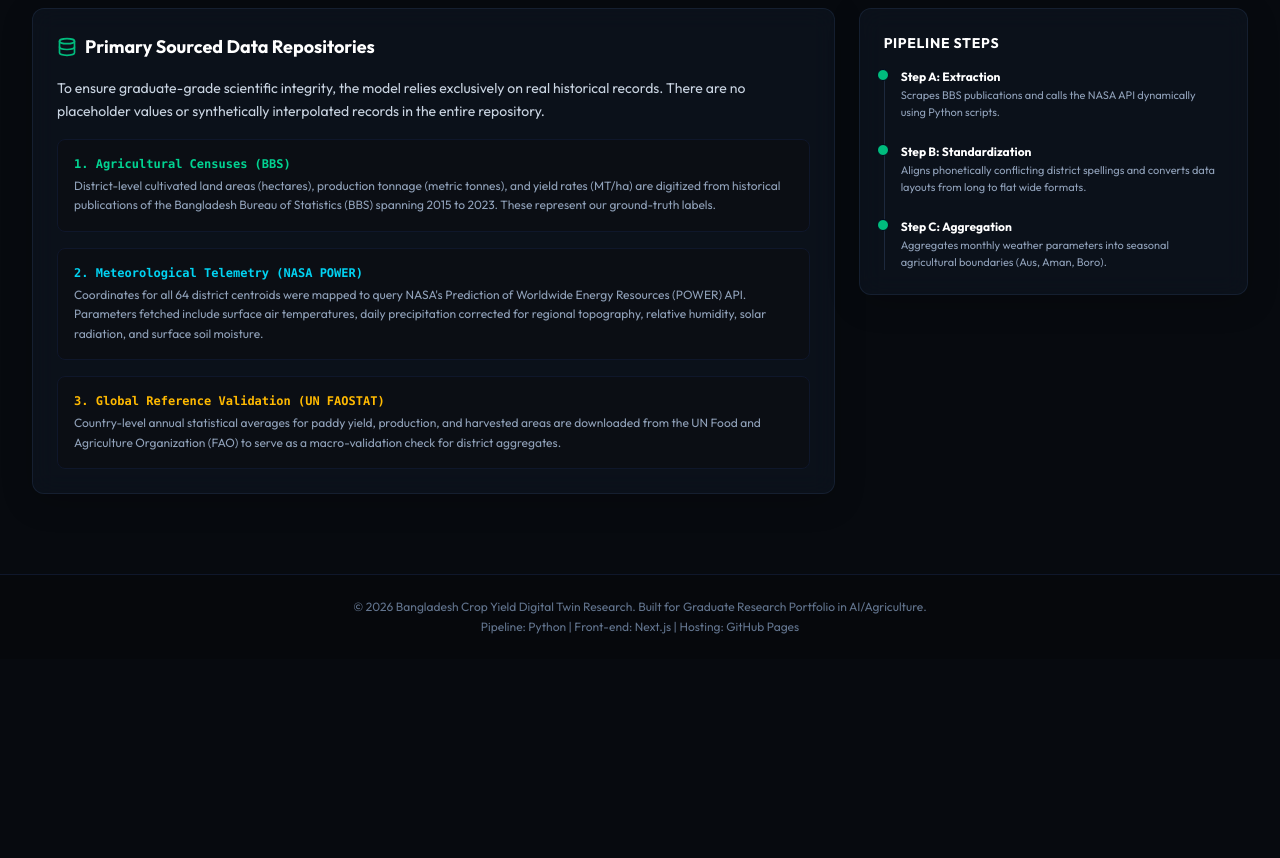
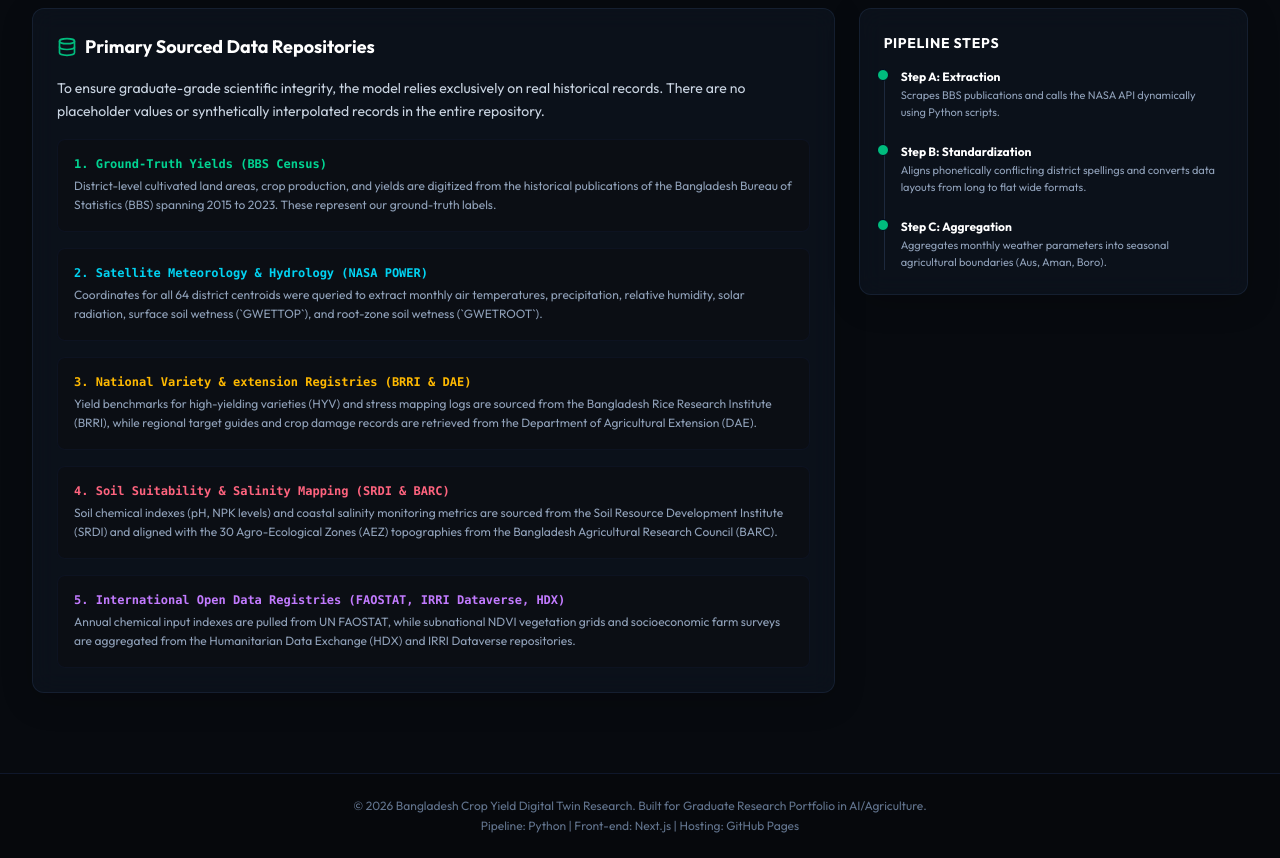
Before and after one commit to tahmidxp96/CropPred, a Next.js app: page /methodology in a window 1280 px wide. Shown: the part 400-1258 px from the top of the page. Before the commit the page ends 1059 px from the top, so only its background shows below. Built offline with nearby package versions, Linux system fonts and the light colour scheme.

Commit message:
docs: document alternative agricultural data sources in README and methodology hub

```diff
--- a/app/methodology/page.js
+++ b/app/methodology/page.js
@@ -157,22 +157,34 @@ export default function MethodologyPage() {
                   To ensure graduate-grade scientific integrity, the model relies exclusively on real historical records. There are no placeholder values or synthetically interpolated records in the entire repository.
                 </p>
                 <div className="space-y-4">
-                  <div className="bg-[#0b0e14] border border-slate-900 p-4 rounded-lg">
-                    <span className="text-xs font-bold text-emerald-400 block font-mono">1. Agricultural Censuses (BBS)</span>
+                  <div className="bg-[#0b0e14] border border-slate-900/60 p-4 rounded-lg">
+                    <span className="text-xs font-bold text-emerald-400 block font-mono">1. Ground-Truth Yields (BBS Census)</span>
                     <p className="text-xs text-slate-400 mt-1 leading-relaxed">
-                      District-level cultivated land areas (hectares), production tonnage (metric tonnes), and yield rates (MT/ha) are digitized from historical publications of the Bangladesh Bureau of Statistics (BBS) spanning 2015 to 2023. These represent our ground-truth labels.
+                      District-level cultivated land areas, crop production, and yields are digitized from the historical publications of the Bangladesh Bureau of Statistics (BBS) spanning 2015 to 2023. These represent our ground-truth labels.
                     </p>
                   </div>
-                  <div className="bg-[#0b0e14] border border-slate-900 p-4 rounded-lg">
-                    <span className="text-xs font-bold text-cyan-400 block font-mono">2. Meteorological Telemetry (NASA POWER)</span>
+                  <div className="bg-[#0b0e14] border border-slate-900/60 p-4 rounded-lg">
+                    <span className="text-xs font-bold text-cyan-400 block font-mono">2. Satellite Meteorology & Hydrology (NASA POWER)</span>
                     <p className="text-xs text-slate-400 mt-1 leading-relaxed">
-                      Coordinates for all 64 district centroids were mapped to query NASA's Prediction of Worldwide Energy Resources (POWER) API. Parameters fetched include surface air temperatures, daily precipitation corrected for regional topography, relative humidity, solar radiation, and surface soil moisture.
+                      Coordinates for all 64 district centroids were queried to extract monthly air temperatures, precipitation, relative humidity, solar radiation, surface soil wetness (`GWETTOP`), and root-zone soil wetness (`GWETROOT`).
                     </p>
                   </div>
-                  <div className="bg-[#0b0e14] border border-slate-900 p-4 rounded-lg">
-                    <span className="text-xs font-bold text-amber-400 block font-mono">3. Global Reference Validation (UN FAOSTAT)</span>
+                  <div className="bg-[#0b0e14] border border-slate-900/60 p-4 rounded-lg">
+                    <span className="text-xs font-bold text-amber-400 block font-mono">3. National Variety & extension Registries (BRRI & DAE)</span>
                     <p className="text-xs text-slate-400 mt-1 leading-relaxed">
-                      Country-level annual statistical averages for paddy yield, production, and harvested areas are downloaded from the UN Food and Agriculture Organization (FAO) to serve as a macro-validation check for district aggregates.
+                      Yield benchmarks for high-yielding varieties (HYV) and stress mapping logs are sourced from the Bangladesh Rice Research Institute (BRRI), while regional target guides and crop damage records are retrieved from the Department of Agricultural Extension (DAE).
+                    </p>
+                  </div>
+                  <div className="bg-[#0b0e14] border border-slate-900/60 p-4 rounded-lg">
+                    <span className="text-xs font-bold text-rose-400 block font-mono">4. Soil Suitability & Salinity Mapping (SRDI & BARC)</span>
+                    <p className="text-xs text-slate-400 mt-1 leading-relaxed">
+                      Soil chemical indexes (pH, NPK levels) and coastal salinity monitoring metrics are sourced from the Soil Resource Development Institute (SRDI) and aligned with the 30 Agro-Ecological Zones (AEZ) topographies from the Bangladesh Agricultural Research Council (BARC).
+                    </p>
+                  </div>
+                  <div className="bg-[#0b0e14] border border-slate-900/60 p-4 rounded-lg">
+                    <span className="text-xs font-bold text-purple-400 block font-mono">5. International Open Data Registries (FAOSTAT, IRRI Dataverse, HDX)</span>
+                    <p className="text-xs text-slate-400 mt-1 leading-relaxed">
+                      Annual chemical input indexes are pulled from UN FAOSTAT, while subnational NDVI vegetation grids and socioeconomic farm surveys are aggregated from the Humanitarian Data Exchange (HDX) and IRRI Dataverse repositories.
                     </p>
                   </div>
                 </div>
```
Also changed, not shown: 1 other file (tests, documents, lock files or other folders).
